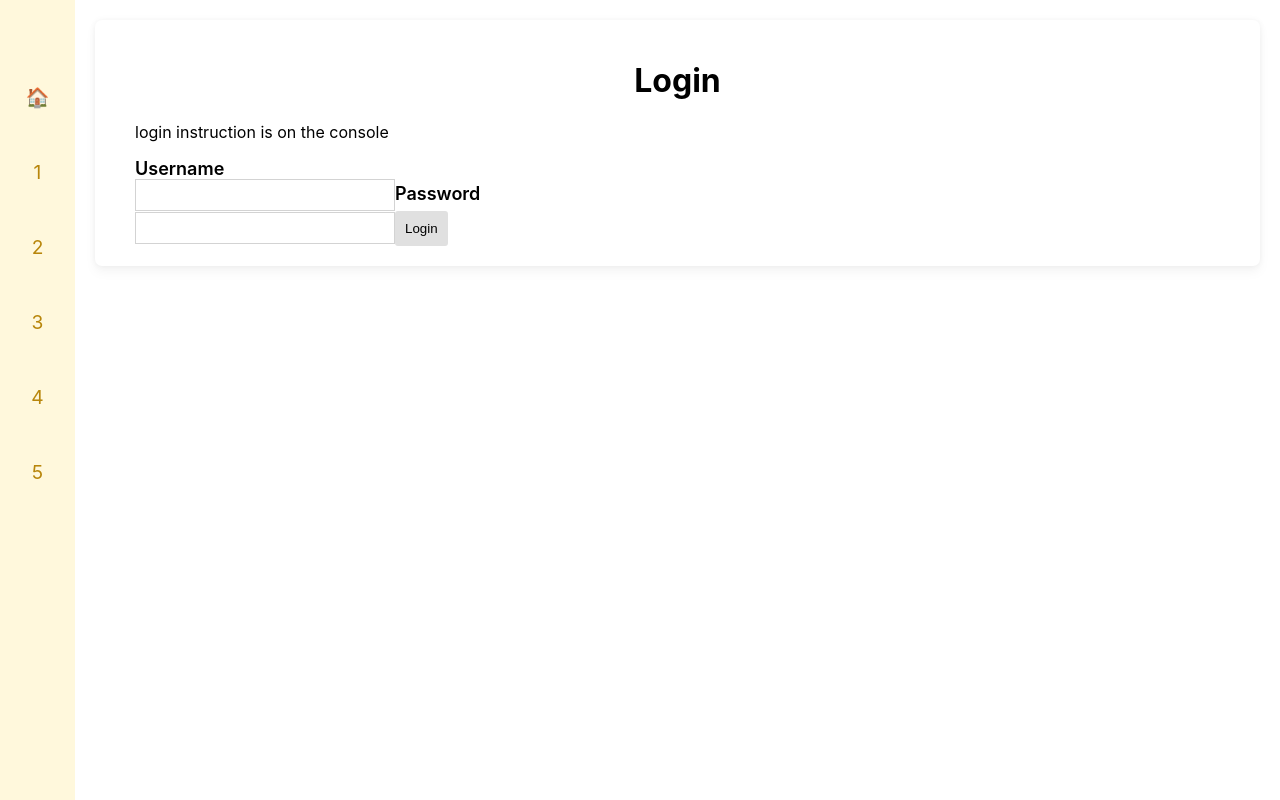
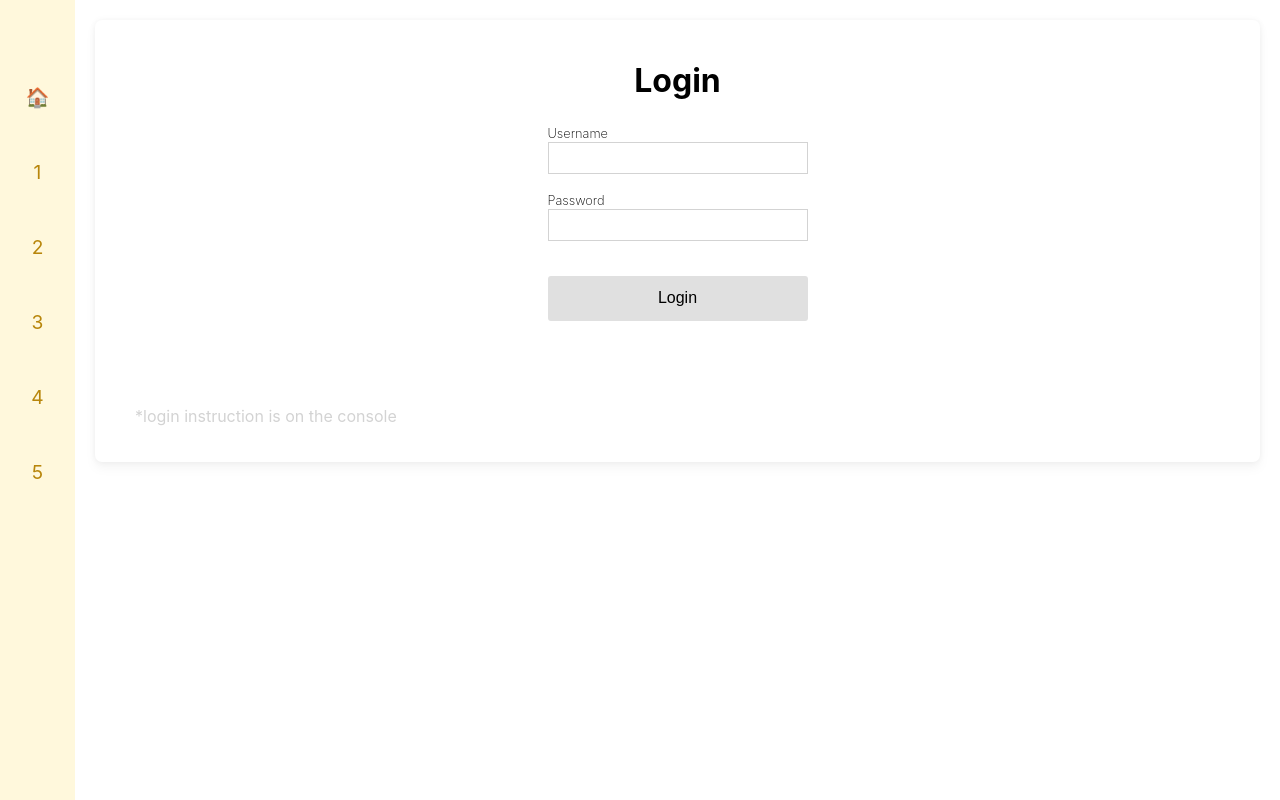
Before and after one commit to billgufran/big-io-test, a React (Create React App) app: page /soal-5/login in a window 1280 px wide. Built offline with nearby package versions, Linux system fonts and the light colour scheme.

Commit message:
Add styling for login page

```diff
--- a/src/Soal5/Page/LoginPage.js
+++ b/src/Soal5/Page/LoginPage.js
@@ -1,32 +1,35 @@
-import React, { useContext, useEffect, useState } from 'react';
-import { useHistory } from 'react-router-dom';
-import { AuthContext } from '../Components/AuthContext';
+import React, { useContext, useEffect, useState } from "react";
+import { useHistory } from "react-router-dom";
+import { AuthContext } from "../Components/AuthContext";
+import "../Stylesheet/LoginPage.css";
 
 function LoginPage() {
 	const [input, setInput] = useState({
 		username: "",
 		password: "",
 	});
-   const { setUserType } = useContext(AuthContext);
+	const {setUserType} = useContext(AuthContext);
 	const history = useHistory();
 
-
 	const handleChange = event => {
-      setInput({...input, [event.target.name]: event.target.value})
-   }
+		setInput({...input, [event.target.name]: event.target.value});
+	};
 
 	const handleSubmit = event => {
 		event.preventDefault();
 		if (input.username === "admin" && input.password === "admin") {
-         setUserType({visitor: false, surveyor: false, admin: true})
-         history.push('/soal-5')
-      } else if (input.username === "surveyor" && input.password === "surveyor") {
-         setUserType({visitor: false, surveyor: true, admin: false})
-         history.push('/soal-5')
+			setUserType({visitor: false, surveyor: false, admin: true});
+			history.push("/soal-5");
+		} else if (
+			input.username === "surveyor" &&
+			input.password === "surveyor"
+		) {
+			setUserType({visitor: false, surveyor: true, admin: false});
+			history.push("/soal-5");
 		} else {
-         alert("Username/password is invalid, please refer to the console log")
+			alert("Username/password is invalid, please refer to the console log");
 		}
-   }
+	};
 
 	useEffect(() => {
 		console.log(
@@ -47,22 +50,40 @@ function LoginPage() {
          Username: surveyor
          Password: surveyor
          `
-      )
-   }, [])
+		);
+	}, []);
 
 	return (
+		<div id="LoginPage">
+			<h1>Login</h1>
+			<form onSubmit={handleSubmit} className="flex-column">
 				<div>
-         <h1>Login</h1>
-         <p>login instruction is on the console</p>
-         <form onSubmit={handleSubmit}>
 					<label htmlFor="username">Username</label><br/>
-            <input name="username" id="username" type="text" value={input.username} onChange={handleChange}/>
+					<input
+						name="username"
+						id="username"
+						type="text"
+						value={input.username}
+						onChange={handleChange}
+					/>
+				</div>
+				<div>
 					<label htmlFor="password">Password</label><br/>
-            <input name="password" id="password" type="password" value={input.password} onChange={handleChange}/>
-            <button type="submit">Login</button>
+					<input
+						name="password"
+						id="password"
+						type="password"
+						value={input.password}
+						onChange={handleChange}
+					/>
+				</div>
+				<button id="LoginPage--login-button" type="submit">
+					Login
+				</button>
 			</form>
+			<p>*login instruction is on the console</p>
 		</div>
-   )
+	);
 }
 
-export default LoginPage
+export default LoginPage;
--- /dev/null
+++ b/src/Soal5/Stylesheet/LoginPage.css
@@ -0,0 +1,24 @@
+#LoginPage--login-button {
+   width: 260px;
+   margin: 20px;
+   height: 45px;
+   font-size: 1rem;
+}
+
+#LoginPage form {
+   align-items: center;
+}
+
+#LoginPage input {
+   margin-bottom: 15px;
+}
+
+#LoginPage label {
+   font-weight: 200;
+   font-size: 0.8rem;
+}
+
+#LoginPage p {
+   margin-top: 65px;
+   color: lightgrey;
+}
```
Lines whose indentation alone changed are shown as unchanged.
